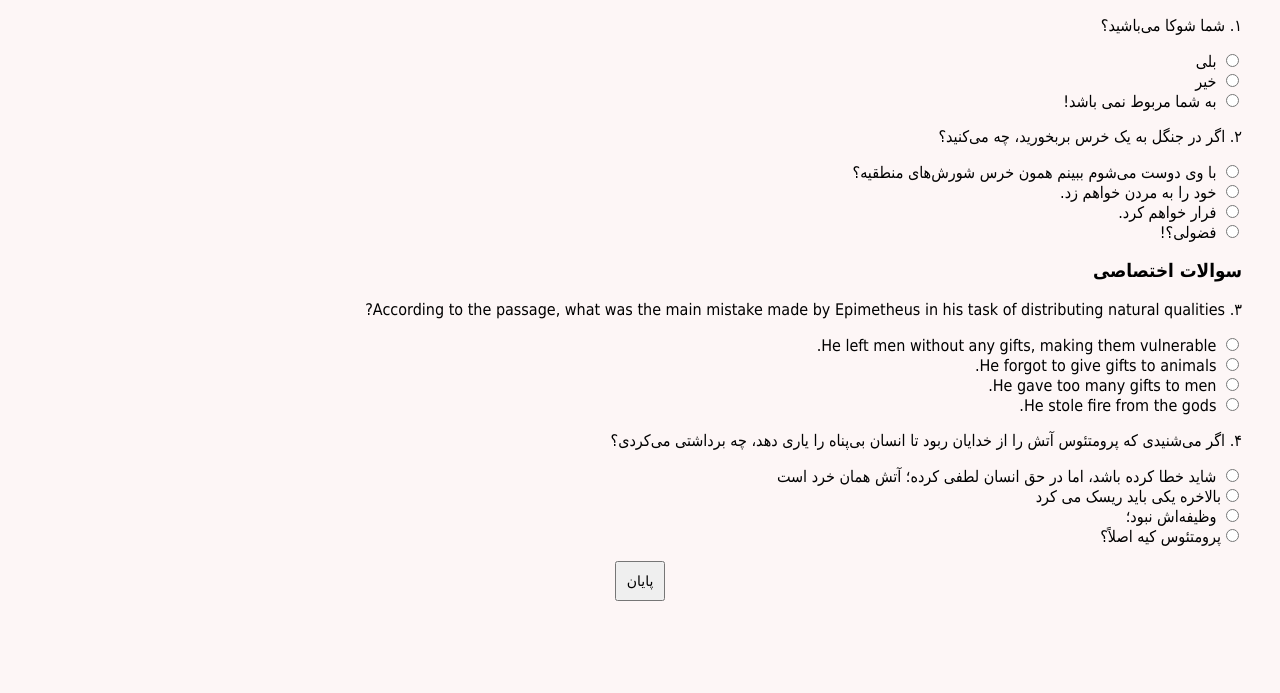
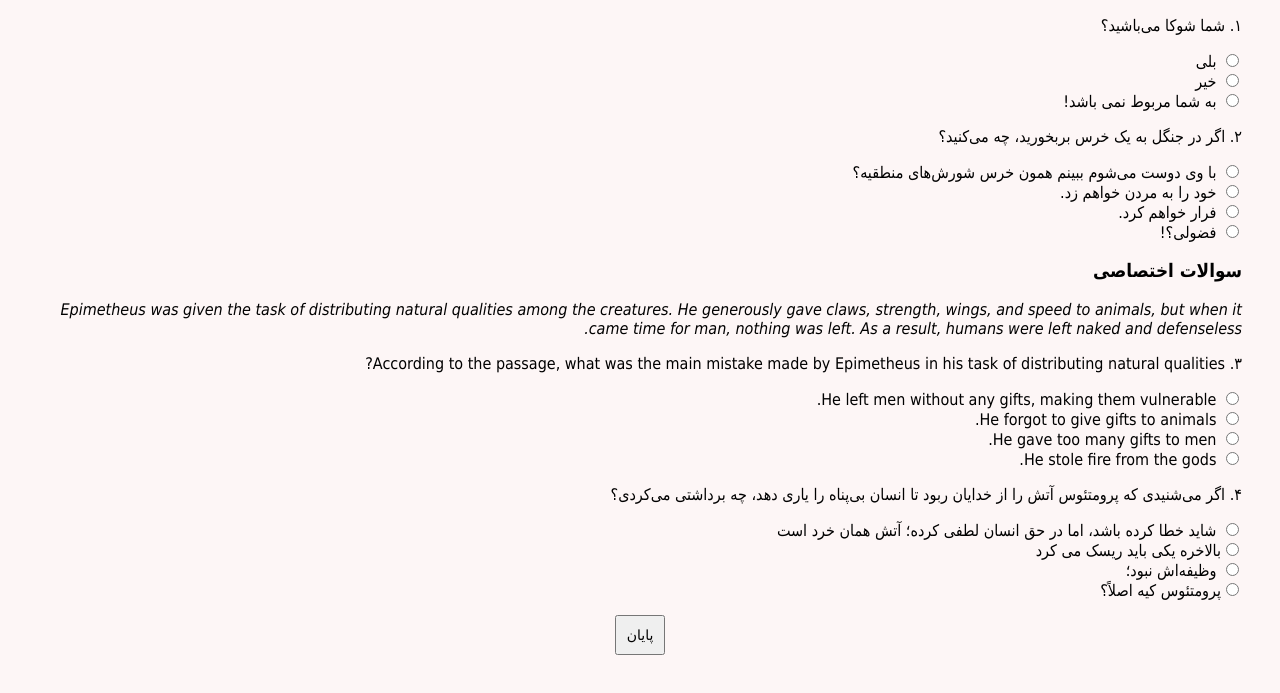
Before and after one commit to lumanoxsotto/test, a plain HTML site: page index.html in a window 1280 px wide. Shown: the part 130-823 px from the top of the page. Before the commit the page ends 800 px from the top, so only its background shows below. Drawn offline with Linux system fonts and the light colour scheme.

Commit message:
index.html

```diff
--- a/index.html
+++ b/index.html
@@ -66,6 +66,9 @@
         <!-- سوالات اختصاصی -->
         <h3>سوالات اختصاصی</h3>
 
+<p><em>Epimetheus was given the task of distributing natural qualities among the creatures. He generously gave claws, strength, wings, and speed to animals, but when it came time for man, nothing was left. As a result, humans were left naked and defenseless.</em></p>
+
+
 <!-- سوال ۳ -->
 <div class="question">
     <p>۳. According to the passage, what was the main mistake made by Epimetheus in his task of distributing natural qualities?</p>
```
